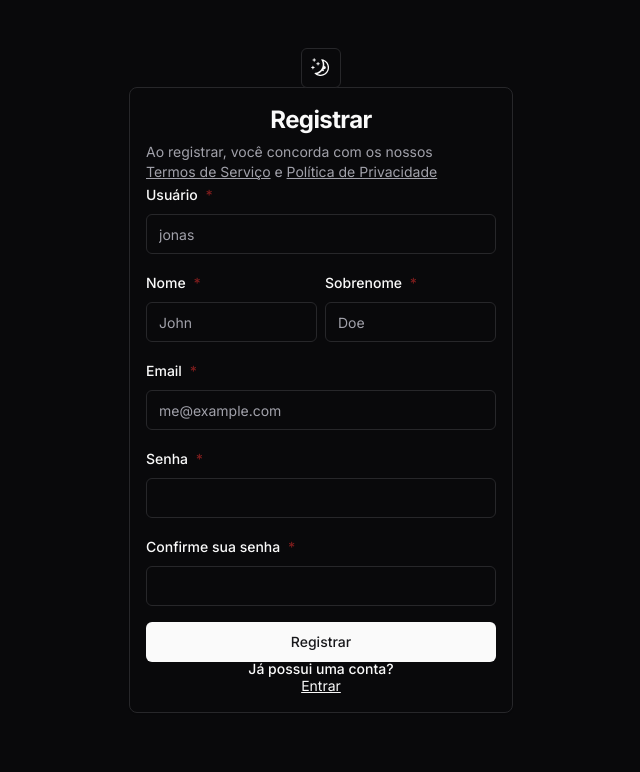
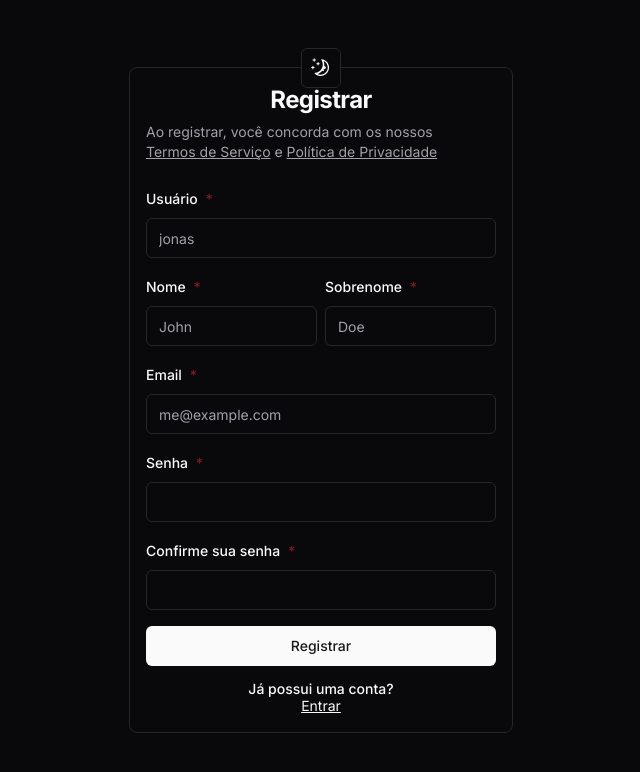
Before and after one commit to gabrielcinquini/schedule, a Next.js app: page /register in a window 1280 px wide. Shown: the top 772 px of the page, without its empty margins (319-959 px from the left). Built offline with nearby package versions, Linux system fonts and the light colour scheme.

Commit message:
style: card spacing

```diff
--- a/src/components/ui/card.tsx
+++ b/src/components/ui/card.tsx
@@ -24,7 +24,7 @@ const CardHeader = React.forwardRef<
   <div
     ref={ref}
     className={cn(
-      'flex flex-col items-center justify-center space-y-1.5',
+      'mb-6 flex flex-col items-center justify-center space-y-1.5',
       className,
     )}
     {...props}
@@ -63,7 +63,7 @@ const CardContent = React.forwardRef<
   HTMLDivElement,
   React.HTMLAttributes<HTMLDivElement>
 >(({ className, ...props }, ref) => (
-  <div ref={ref} className={cn('pt-0', className)} {...props} />
+  <div ref={ref} className={cn('mb-4 pt-0', className)} {...props} />
 ))
 CardContent.displayName = 'CardContent'
 
```
